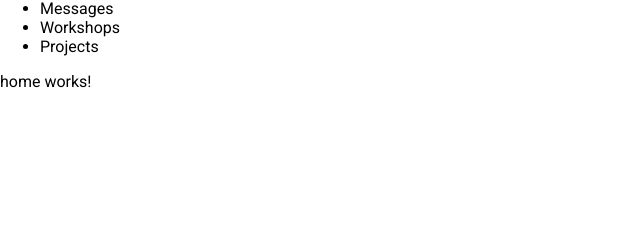
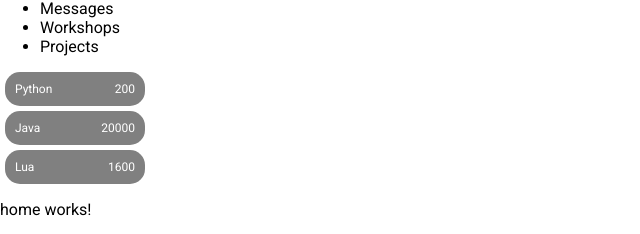
Before and after one commit to TELIT-Hackathon/itvaley-rocketTeam, an Angular app in the folder Client/catchThemAll/: page / in a window 1280 px wide. Shown: the part 302-536 px from the top of the page, without its empty margins (0-640 px from the left). Built offline with nearby package versions, Linux system fonts and the light colour scheme.

Commit message:
Now tags are visible on web

```diff
--- /dev/null
+++ b/Client/catchThemAll/src/app/Interfaces/Tags.ts
@@ -0,0 +1,4 @@
+export interface ITags {
+    name: string,
+    count: number | string
+}
--- a/Client/catchThemAll/src/app/app.component.html
+++ b/Client/catchThemAll/src/app/app.component.html
@@ -1,3 +1,4 @@
 <app-nav-bar></app-nav-bar>
 <app-header></app-header>
+<app-recent-tags></app-recent-tags>
 <router-outlet></router-outlet>
--- /dev/null
+++ b/Client/catchThemAll/src/app/core/recent-tags/recent-tags.component.html
@@ -0,0 +1,6 @@
+<div class="tags">
+    <div *ngFor="let item of allTags" class="tags-item">
+        <span class="tag-name">{{item.name}}</span>
+        <span class="tag-count">{{item.count}}</span>
+    </div>
+</div>
--- /dev/null
+++ b/Client/catchThemAll/src/app/core/recent-tags/recent-tags.component.scss
@@ -0,0 +1,22 @@
+.tags {
+    max-width: 400px;
+    display: inline;
+}
+
+.tags-item {
+    border-radius: 15px;
+    padding: 10px;
+    font-size: 12px;
+    margin: 5px;
+    background-color: gray;
+    width: 120px;
+    color: white;
+}
+
+.tag-count {
+    float: right;
+}
+
+tag-name {
+    float: left;
+}
--- /dev/null
+++ b/Client/catchThemAll/src/app/core/recent-tags/recent-tags.component.ts
@@ -0,0 +1,28 @@
+import { Component } from '@angular/core';
+import { ITags } from 'src/app/Interfaces/tags';
+
+@Component({
+  selector: 'app-recent-tags',
+  templateUrl: './recent-tags.component.html',
+  styleUrls: ['./recent-tags.component.scss']
+})
+
+export class RecentTagsComponent {
+
+
+
+  pythonTag: ITags = { name: "Python", count: "200" }
+  javaTag: ITags = { name: "Java", count: "20000" }
+  LuaTag: ITags = { name: "Lua", count: "1600" }
+  allTags = [this.pythonTag, this.javaTag, this.LuaTag]
+  constructor() { }
+
+  ngOnInit(): void {
+  }
+
+  check() {
+
+  }
+
+
+}
```
Also changed, not shown: Client/catchThemAll/src/app/core/core.module.ts (+9 -6 lines), 1 other file (tests, documents, lock files or other folders).
